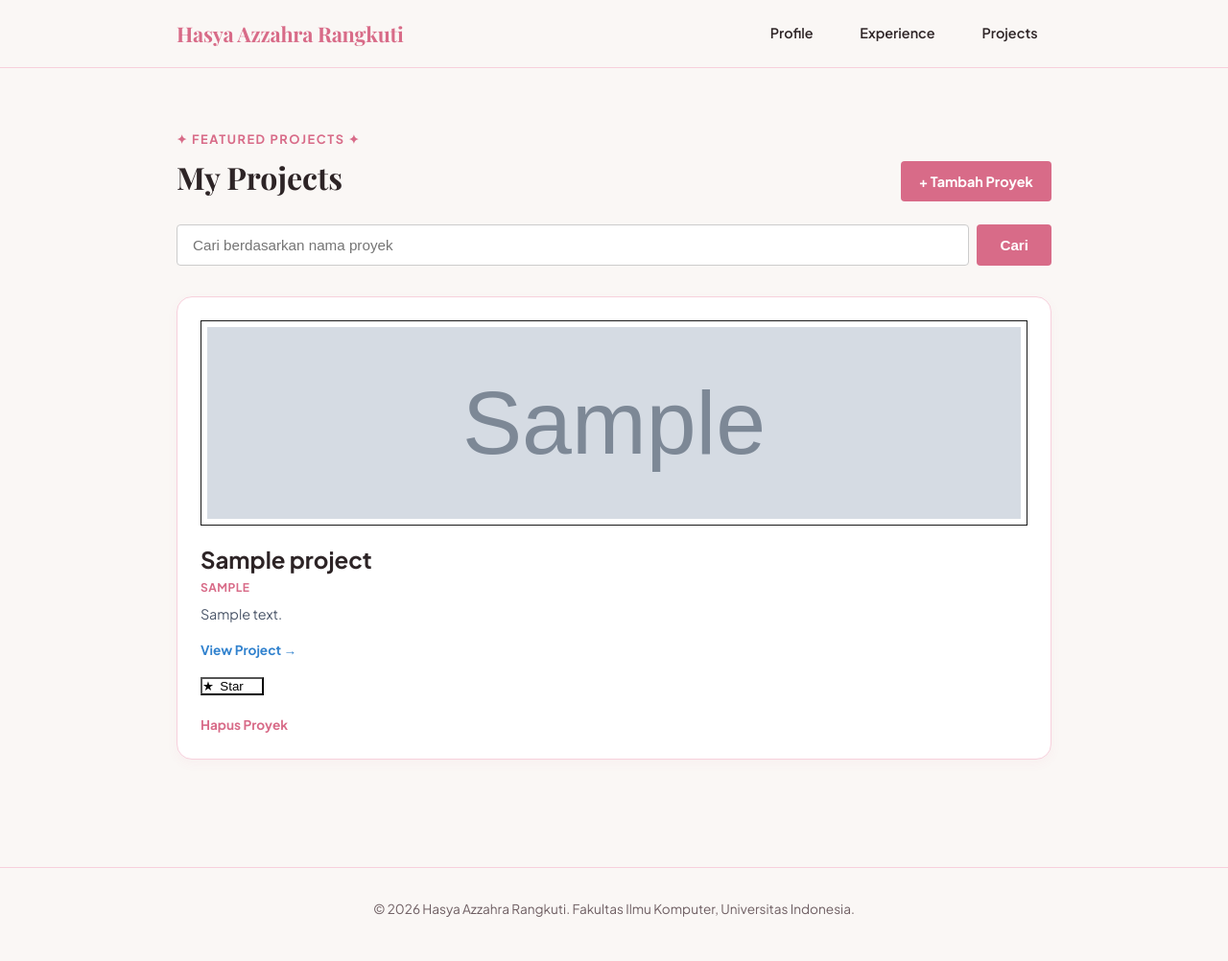
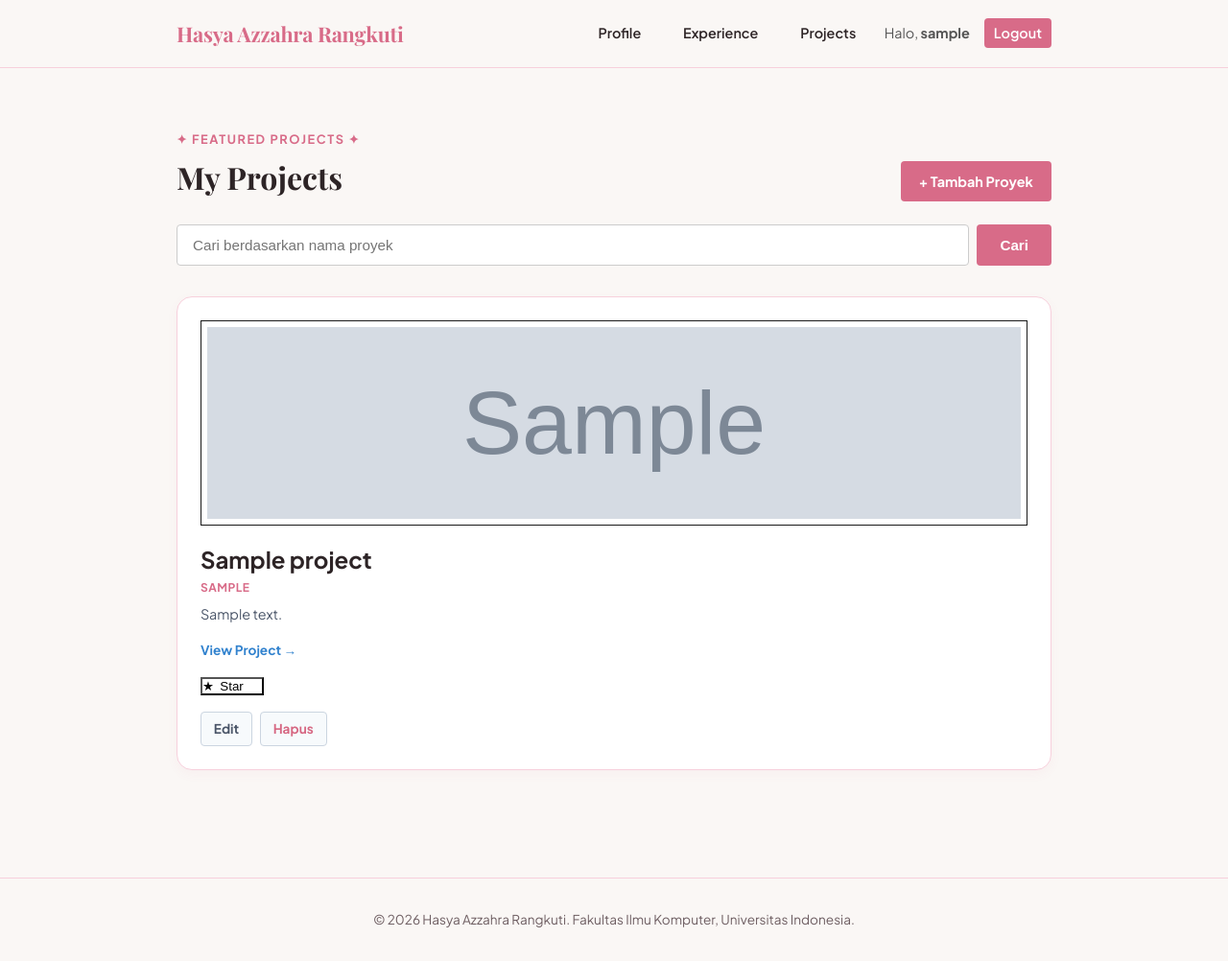
Before and after one commit to hasyaazzahra256/myportofolio, a Django app: page /projects/ in a window 1280 px wide. Shown: the whole page at 96% size. Before the commit the page ends 956 px from the top, so only its background shows below. Run offline with Django 5.2, Linux system fonts and the light colour scheme; a user stored in the database is signed in; tables that the repository leaves empty hold one stand-in row (values such as "Sample post"); grey boxes marked "Sample" are stand-in pictures; some web fonts are replaced.

Commit message:
feat(ui): implement role-based conditional rendering for experience and project action buttons

```diff
--- a/templates/base.html
+++ b/templates/base.html
@@ -19,8 +19,8 @@
 
                 <!-- status login & logout -->
                 {% if user.is_authenticated %}
-                    <span style="font-size: 0.9rem; color: #555;">Halo, <strong>{{ name }}</strong></span>
-                    <a href="{% url 'main:logout' %}" style="padding: 4px 10px; background-color: #D86B88; color: white; border-radius: 4px; text-decoration: none;">Logout</a>
+                <span style="font-size: 0.9rem; color: #555;">Halo, <strong>{{ user.username }}</strong></span>
+                <a href="{% url 'main:logout' %}" style="padding: 4px 10px; background-color: #D86B88; color: white; border-radius: 4px; text-decoration: none;">Logout</a>
                 {% else %}
                     <a href="{% url 'main:login' %}">Login</a>
                     <a href="{% url 'main:register' %}" style="padding: 4px 10px; background-color: #3182ce; color: white; border-radius: 4px; text-decoration: none;">Register</a>
--- a/templates/project.html
+++ b/templates/project.html
@@ -1,24 +1,11 @@
+{% extends 'base.html' %}
 {% load static %}
-<!DOCTYPE html>
-<html lang="en">
-<head>
-    <meta charset="UTF-8">
-    <meta name="viewport" content="width=device-width, initial-scale=1.0">
+
+{% block meta %}
     <title>Projects - {{ name }}</title>
-    <link rel="stylesheet" href="{% static 'css/style.css' %}">
-</head>
-<body>
-    <header class="site-header">
-        <div class="container">
-            <a href="{% url 'main:show_main' %}" class="brand">{{ name }}</a>
-            <nav>
-                <a href="{% url 'main:show_main' %}">Profile</a>
-                <a href="{% url 'main:show_experience' %}">Experience</a>
-                <a href="{% url 'main:show_project' %}">Projects</a>
-            </nav>
-        </div>
-    </header>
+{% endblock meta %}
 
+{% block content %}
 <main>
     <section class="portfolio-section">
         <div class="container">
@@ -29,7 +16,8 @@
                     <h1 class="section-title" style="margin: 0;">My Projects</h1>
                 </div>
 
-                    {% if user.is_superuser %}
+                <!-- Hanya tampilkan tombol Tambah jika user adalah Superuser atau Editor -->
+                {% if user.is_superuser or is_editor %}
                 <a href="{% url 'main:create_project' %}" style="background-color: #D86B88; color: white; padding: 0.6rem 1.2rem; border-radius: 4px; text-decoration: none; font-weight: bold; font-size: 0.9rem;">
                     + Tambah Proyek
                 </a>
@@ -47,7 +35,6 @@
             <div class="projects-grid">
                 {% for project in project_list %}
                     <article class="project-card">
-                            <!-- Menampilkan THUMBNAIL gambar proyek -->
                         {% if project.thumbnail %}
                             <div style="border: 1px solid #1a1a1a; padding: 6px; background-color: #fff; margin-bottom: 16px;">
                                 <img src="{{ project.thumbnail }}" alt="{{ project.title }}" style="width: 100%; height: 200px; object-fit: cover; display: block;">
@@ -77,12 +64,17 @@
                                 {% include "components/project_star.html" with project=project %}
                             </div>
 
-                                {% if user.is_superuser %}
-                                <div style="margin-top: 15px;">
+                            <!-- Hanya tampilkan tombol Edit dan Delete jika user adalah Superuser atau Editor -->
+                            {% if user.is_superuser or is_editor %}
+                            <div style="display: flex; gap: 0.5rem; margin-top: 15px;">
+                                <a href="{% url 'main:edit_project' project.id %}"
+                                   style="background-color: #f7fafc; color: #4a5568; border: 1px solid #cbd5e0; padding: 0.4rem 0.8rem; border-radius: 4px; text-decoration: none; font-size: 0.85rem; font-weight: bold;">
+                                   Edit
+                                </a>
                                 <a href="{% url 'main:delete_project' project.id %}"
                                    onclick="return confirm('Apakah kamu yakin ingin menghapus proyek ini?');"
-                                       style="color: #D86B88; text-decoration: none; font-weight: bold; font-size: 0.85rem;">
-                                       Hapus Proyek
+                                   style="background-color: #f7fafc; color: #d66782; border: 1px solid #cbd5e0; padding: 0.4rem 0.8rem; border-radius: 4px; text-decoration: none; font-size: 0.85rem; font-weight: bold;">
+                                   Hapus
                                 </a>
                             </div>
                             {% endif %}
@@ -97,11 +89,4 @@
         </div>
     </section>
 </main>
-
-    <footer class="site-footer">
-        <div class="container">
-            <p>&copy; 2026 {{ name }}. Fakultas Ilmu Komputer, Universitas Indonesia.</p>
-        </div>
-    </footer>
-</body>
-</html>
+{% endblock content %}
```
Also changed, not shown: templates/experience.html (+12 -27 lines). Lines whose indentation alone changed are shown as unchanged.
